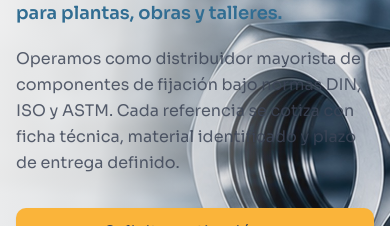
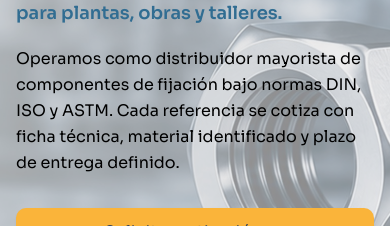
Before and after one commit to bnitezzz/tornitech, a Next.js app: page / in a window 390 px wide. Shown: the part 491-717 px from the top of the page. Built offline with nearby package versions, Linux system fonts and the light colour scheme; no server answers; the database is empty.

Commit message:
Add mobile hero overlay and darken description text.
Co-authored-by: Cursor <cursoragent@cursor.com>

```diff
--- a/components/sections/hero-section.tsx
+++ b/components/sections/hero-section.tsx
@@ -25,12 +25,19 @@ export function HeroSection() {
           className="object-cover object-[center_42%]"
         />
 
+        {/* Desktop: soft left wash */}
         <div
-          className="absolute inset-0"
+          className="absolute inset-0 hidden md:block"
           style={{
             background:
               'linear-gradient(97.74deg, rgba(242,242,242,0.97) 8%, rgba(242,242,242,0.85) 35%, rgba(67,72,73,0) 72%)',
           }}
+          aria-hidden="true"
+        />
+
+        {/* Mobile: translucent layer over the photo for readable copy */}
+        <div
+          className="absolute inset-0 bg-[#f2f2f2]/55 md:hidden"
           aria-hidden="true"
         />
 
@@ -64,7 +71,7 @@ export function HeroSection() {
 
             <motion.p
               variants={variants}
-              className="mt-5 max-w-[560px] text-base leading-relaxed text-[#3c4456]/85 sm:text-lg"
+              className="mt-5 max-w-[560px] text-base font-medium leading-relaxed text-black sm:text-lg md:font-normal md:text-[#3c4456]/85"
             >
               {HERO_CONTENT.description}
             </motion.p>
```
Also changed, not shown: 1 other file (tests, documents, lock files or other folders).
